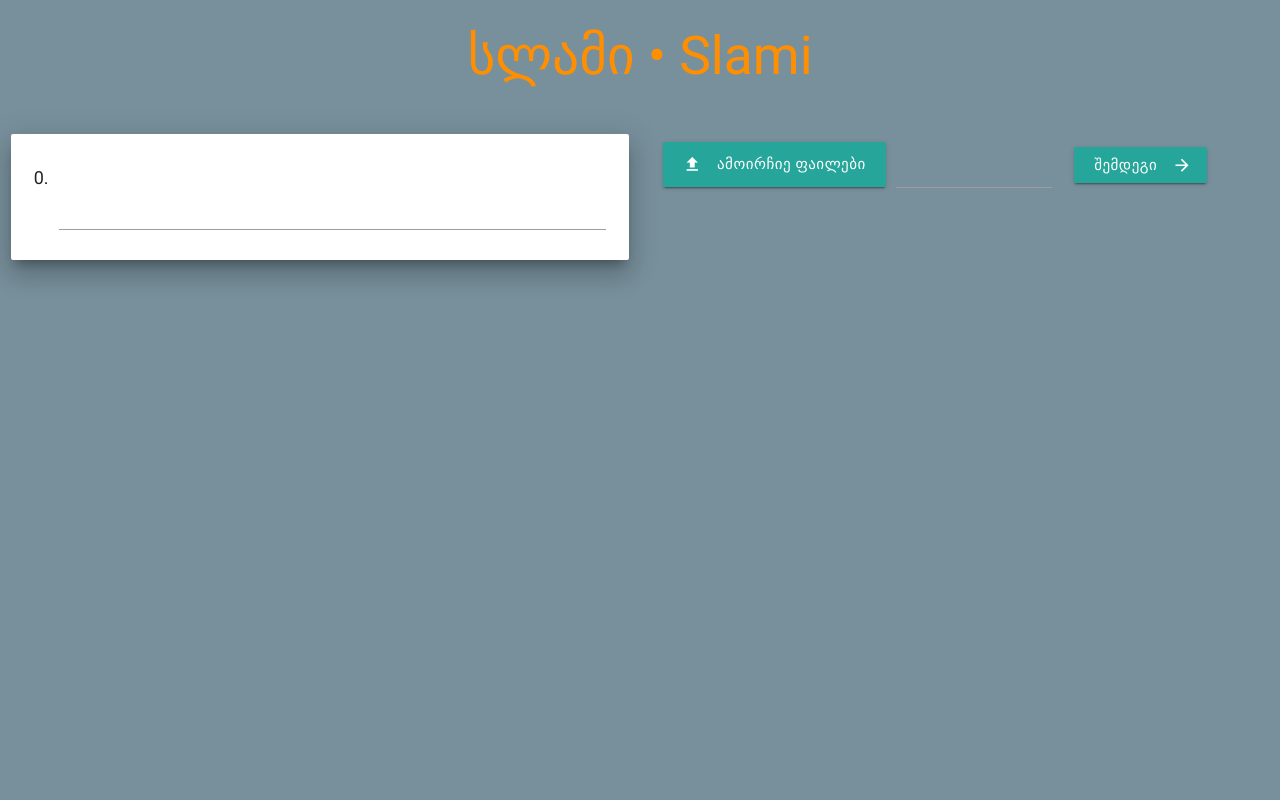
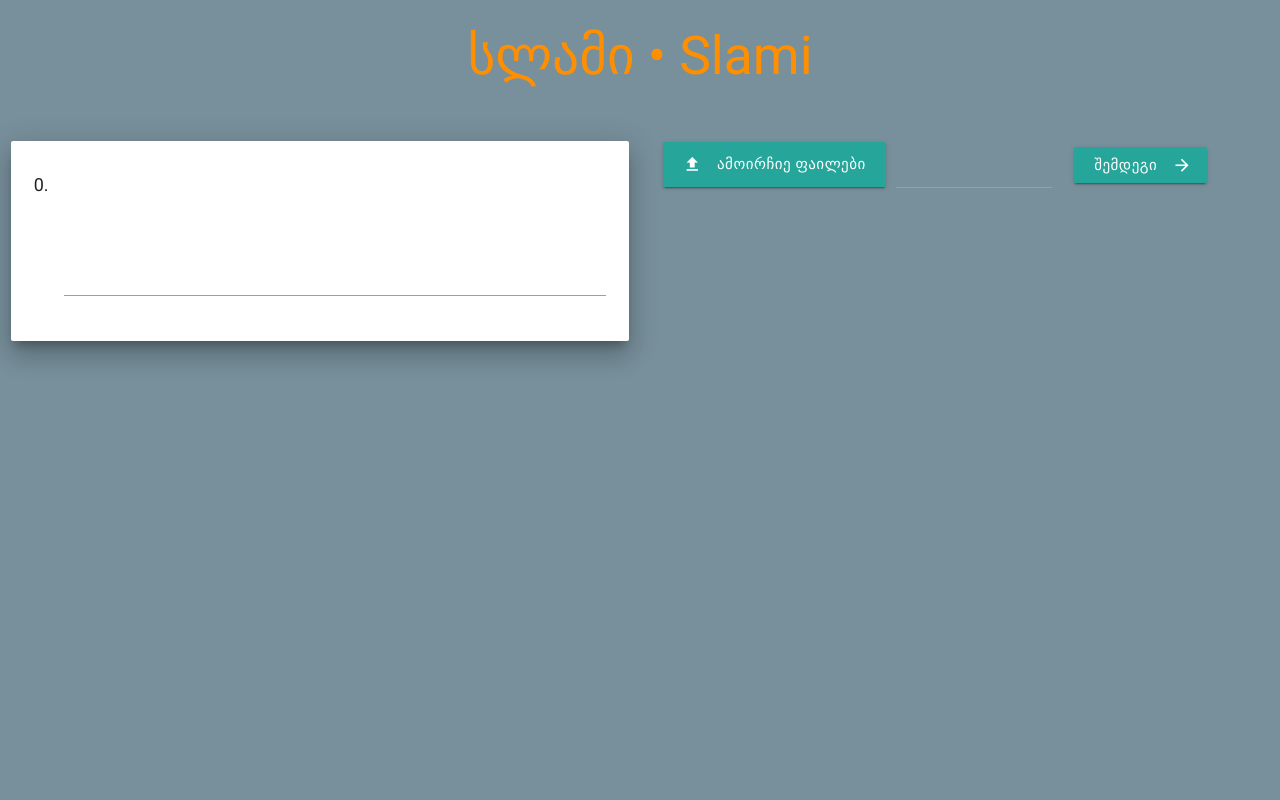
Before and after one commit to Nikaoto/Slami, a React (Create React App) app: page / in a window 1280 px wide. Shown: the top 800 px of the page. Built offline with nearby package versions, Linux system fonts and the light colour scheme.

Commit message:
restyle EditorCard; remove unused code

```diff
--- a/src/components/EditorCard/EditorCard.js
+++ b/src/components/EditorCard/EditorCard.js
@@ -55,7 +55,7 @@ class EditorCard extends Component {
               <ul className="materialize-textarea">
                 {
                   this.getParagraphs().map((p, i) =>
-                  <li style={styles.paragraphNumber}> {i + "."} </li>)
+                  <li key={i} style={styles.paragraphNumber}> {i + "."} </li>)
                 }
               </ul>
               <textarea className="materialize-textarea"
@@ -76,7 +76,8 @@ const styles = {
   textContainer: {
     display: "flex",
     flexDirection: "row",
-    alignItems: "flex-start"
+    alignItems: "flex-start",
+    paddingBottom: 15
   },
   numberContainer: {
     marginLeft: 4,
@@ -84,13 +85,13 @@ const styles = {
   },
   paragraphNumber: {
     fontSize: 18,
-    marginRight: 10
+    marginRight: 15
   },
   cardText: {
     fontSize: 18,
     textAlign: "justify",
-    paddingBottom: 20,
     paddingTop: 15,
+    minHeight: 100
   },
 }
 
--- a/src/components/FirstPage/FirstPage.js
+++ b/src/components/FirstPage/FirstPage.js
@@ -37,10 +37,6 @@ class FirstPage extends Component {
     })
 
     this.setState({ media: currentMedia })
-  }
-
-  updateTitleText(newText) {
-    this.setState({ titleText: newText })
   }
 
   updateContentText(newText) {
@@ -151,7 +147,6 @@ class FirstPage extends Component {
         <div className="col s6" style={styles.editor}>
           <EditorCard
             titleText={this.state.titleText}
-            updateTitle={(newText) => this.updateTitleText(newText)}
             contentText={this.state.contentText}
             updateContent={(newText) => this.updateContentText(newText)}
             onNewParagraph={() => this.onNewParagraph()}
@@ -204,6 +199,7 @@ class FirstPage extends Component {
 
 const styles = {
   editor: {
+    marginTop: 7
   },
   suggester: {
     textAlign: "center"
```
